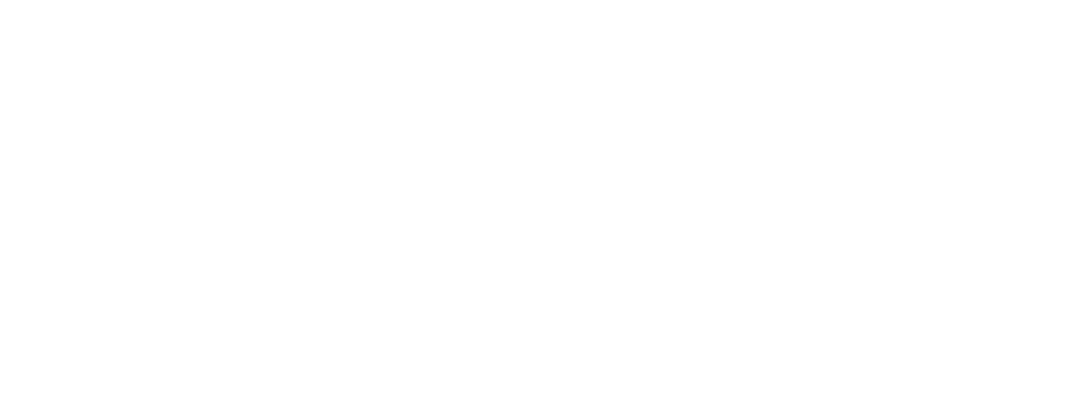
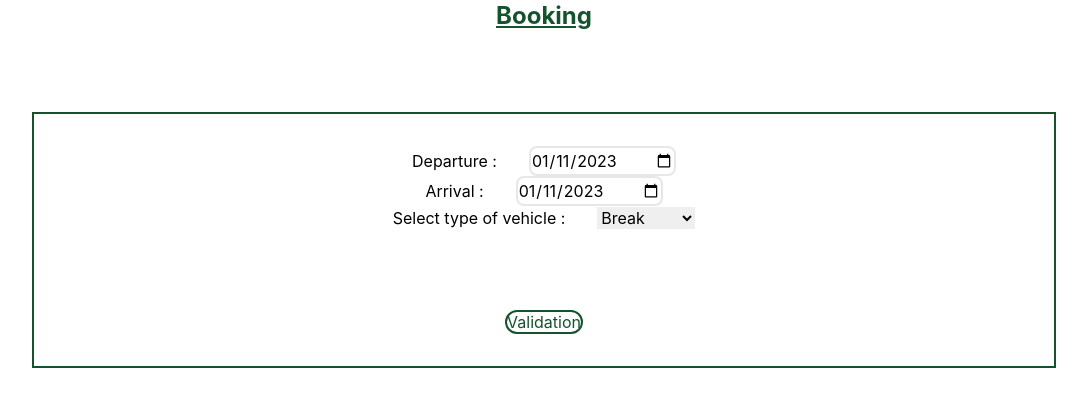
Before and after one commit to BarzaGuignol/NoPainNoGainTheComeBack, a React (Vite) app in the folder frontend/: page /search in a window 1280 px wide. Before the commit this address had no page. Shown: the top 406 px of the page, without its empty margins (96-1183 px from the left). Built offline with nearby package versions, Linux system fonts and the light colour scheme.

Commit message:
correction url search + correction limousine selecteur

```diff
--- a/frontend/src/App.jsx
+++ b/frontend/src/App.jsx
@@ -1,10 +1,9 @@
-
 import React, { useState } from "react";
 import { BrowserRouter as Router, Routes, Route } from "react-router-dom";
 
 import Search from "@pages/Search";
 import AllVehicles from "@pages/AllVehicles";
-import AddVehicle from "@pages/addVehicle";
+import AddVehicle from "@pages/AddVehicle";
 import Home from "./pages/Home";
 
 import "./App.css";
@@ -21,7 +20,7 @@
           <Route path="/" element={<Home />} />
           <Route path="/vehicle/creation" element={<AddVehicle />} />
           <Route
-            path="/booking"
+            path="/search"
             element={
               <Search
                 departure={decisionDepart}
--- a/frontend/src/pages/Search.jsx
+++ b/frontend/src/pages/Search.jsx
@@ -63,7 +63,7 @@
             <option value="break">Break</option>
             <option value="sedan">Sedan</option>
             <option value="SUV">SUV</option>
-            <option value="Limousine">Limousine</option>
+            <option value="limousine">Limousine</option>
             <option value="truck">Truck</option>
             <option value="pick-up">Pick-up</option>
             <option value="van">Van</option>
```
